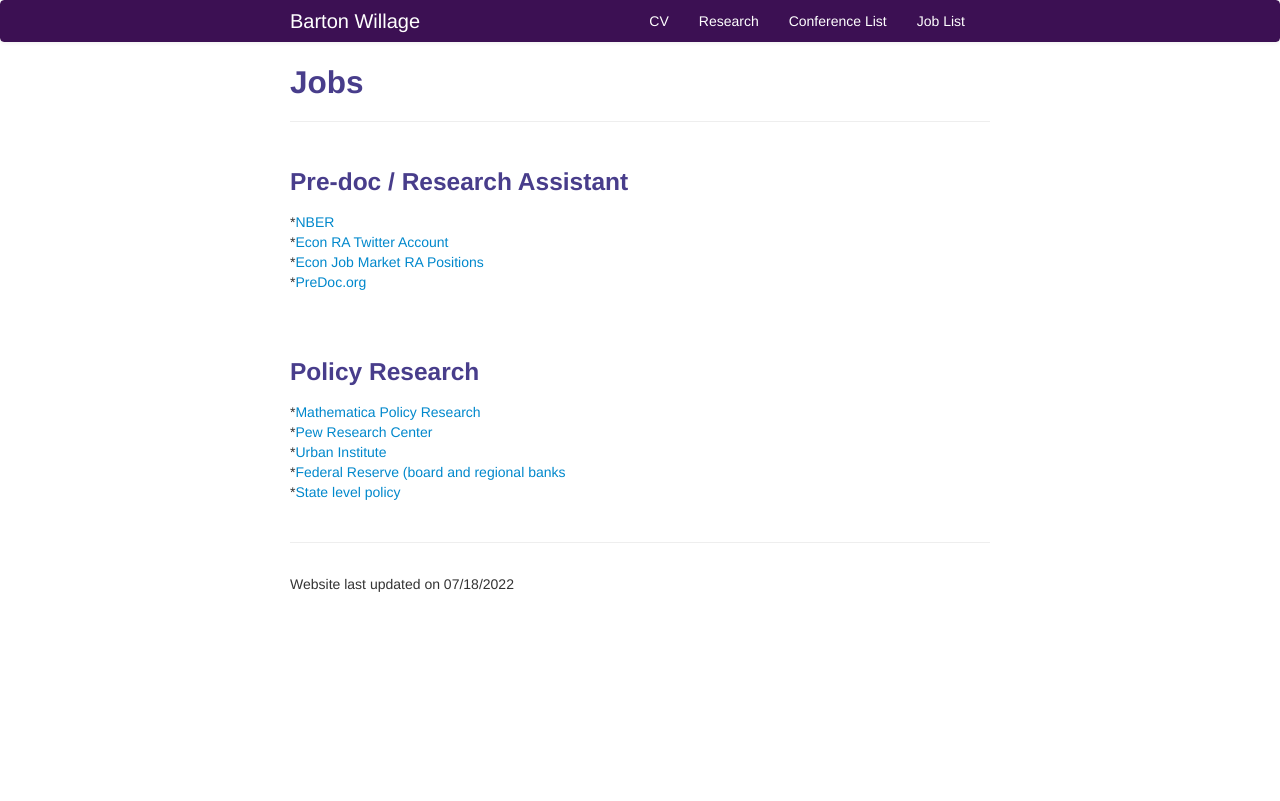
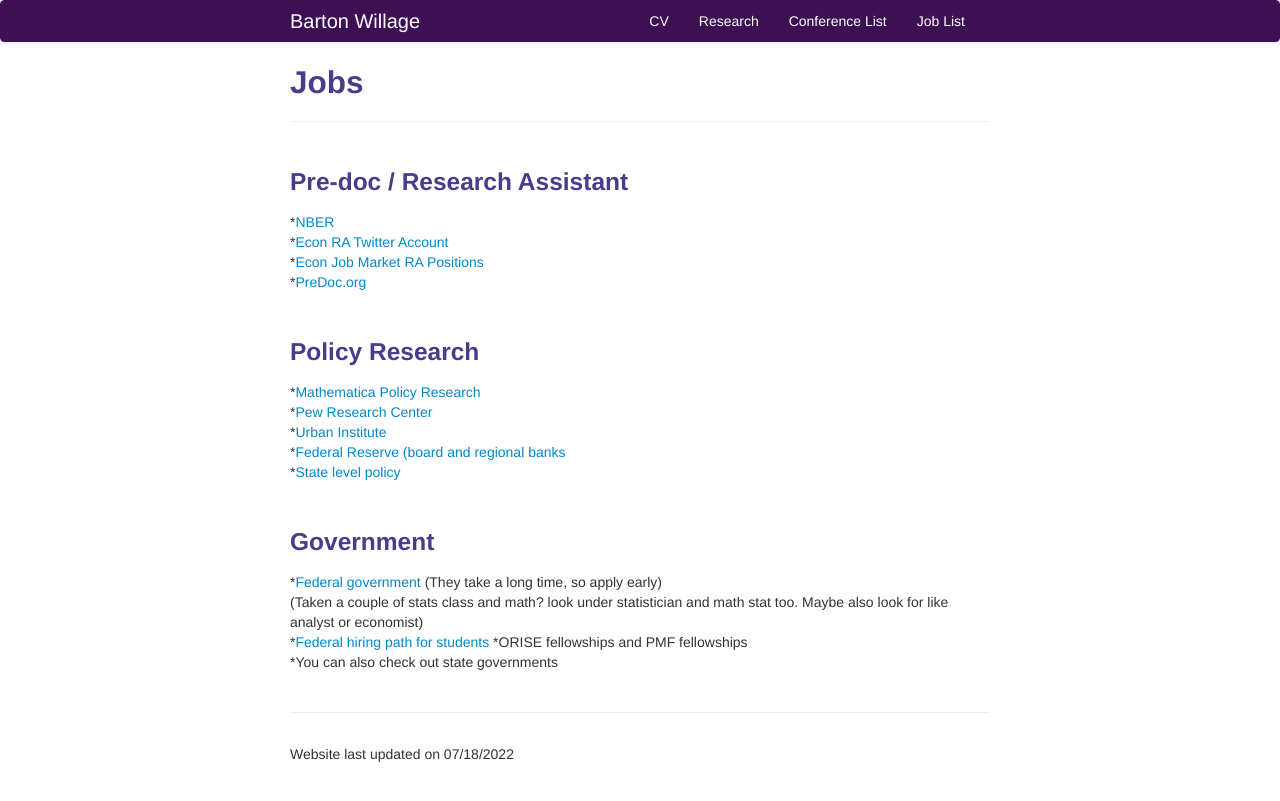
Before and after one commit to bjwillage/bjwillage.github.io, a Jekyll site: the page built from pages/Jobs.md, in a window 1280 px wide. Shown: the top 801 px of the page. Built offline with Jekyll 4.4.1, drawn with Linux system fonts in a browser that asks for light colours.

Commit message:
Update Jobs.md

```diff
--- a/pages/Jobs.md
+++ b/pages/Jobs.md
@@ -12,7 +12,7 @@ description: Job Resource of Undergrads
 *[Econ Job Market RA Positions](https://econjobmarket.org/market)<br>
 *[PreDoc.org](https://predoc.org/opportunities)<br>
 
-<br><br>
+<br>
 
 ### Policy Research
 *[Mathematica Policy Research](https://www.mathematica.org/career-opportunities)<br>
@@ -20,6 +20,17 @@ description: Job Resource of Undergrads
 *[Urban Institute](https://www.urban.org/aboutus/who-we-are/careers)<br>
 *[Federal Reserve (board and regional banks](https://www.federalreserve.gov/careers.htm)<br>
 *[State level policy](https://earn.us/directory/)<br>
+
+<br>
+
+### Government
+*[Federal government](https://www.usajobs.gov/)
+ (They take a long time, so apply early)<br>
+ (Taken a couple of stats class and math? look under statistician and math stat too. Maybe also look for like analyst or economist)<br>
+*[Federal hiring path for students](https://www.usajobs.gov/help/working-in-government/unique-hiring-paths/students/)
+*ORISE fellowships and PMF fellowships<br>
+*You can also check out state governments
+
 
 
 
```
